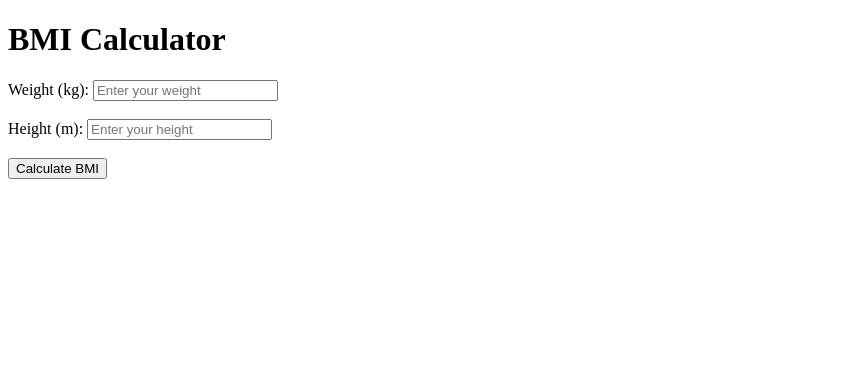
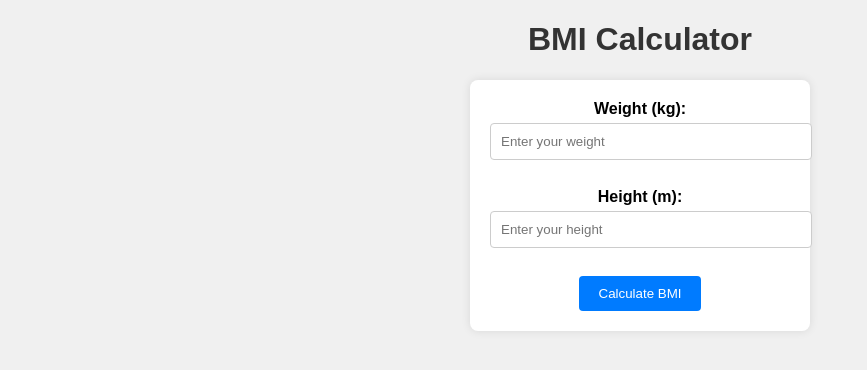
Before and after one commit to yermekovich/WEB, a plain HTML site: page bmicalculator.html in a window 1280 px wide. Shown: the whole page, without its empty margins (0-867 px from the left). Drawn offline with Linux system fonts and the light colour scheme.

Commit message:
bmicalculator.html

```diff
--- a/bmicalculator.html
+++ b/bmicalculator.html
@@ -14,5 +14,53 @@
            <input type="text" id="height" name="height" placeholder="Enter your height" required><br><br>
            <button type="submit">Calculate BMI</button>
        </form>
+       <style>
+        body {
+            font-family: Arial, sans-serif;
+            background-color: #f0f0f0;
+            text-align: center;
+        }
+
+        h1 {
+            color: #333;
+        }
+
+        form {
+            max-width: 300px;
+            margin: 0 auto;
+            background-color: #fff;
+            padding: 20px;
+            border-radius: 8px;
+            box-shadow: 0 0 10px rgba(0, 0, 0, 0.1);
+        }
+
+        label {
+            display: block;
+            margin-bottom: 5px;
+            font-weight: bold;
+        }
+
+        input[type="text"] {
+            width: 100%;
+            padding: 10px;
+            margin-bottom: 10px;
+            border: 1px solid #ccc;
+            border-radius: 4px;
+        }
+
+        button {
+            background-color: #007BFF;
+            color: #fff;
+            padding: 10px 20px;
+            border: none;
+            border-radius: 4px;
+            cursor: pointer;
+        }
+
+        button:hover {
+            background-color: #0056b3;
+        }
+    </style>
+
    </body>
    </html>
```
